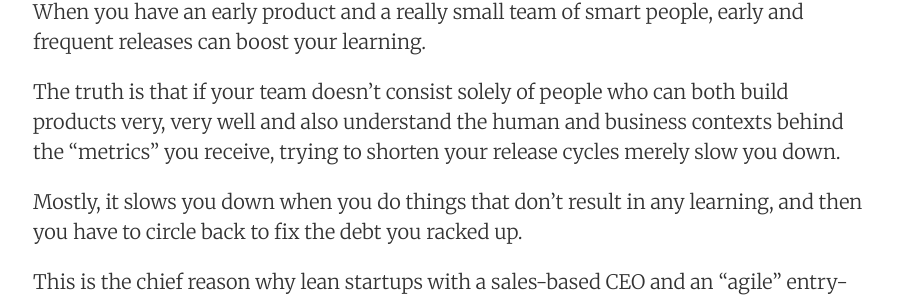
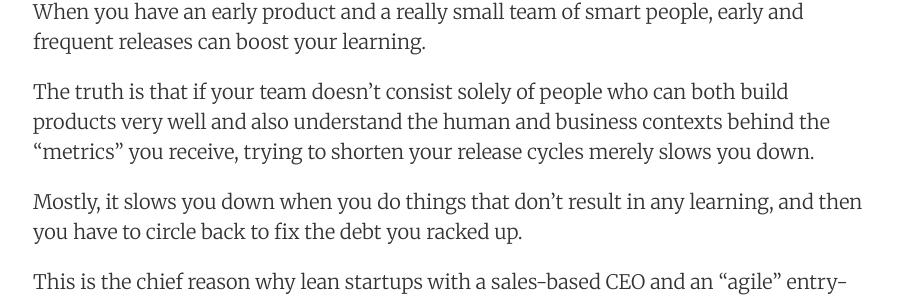
Before and after one commit to andrictham/personal-site-pixyll, a Jekyll site: the page built from _posts/2016-02-26-the-lean-fallacy.md, in a window 1280 px wide. Shown: the part 730-1030 px from the top of the page, without its empty margins (187-1091 px from the left). Built offline with Jekyll 4.4.1, drawn with Linux system fonts in a browser that asks for light colours; nearby versions of some CDN libraries.

Commit message:
Updated The Lean Fallacy

```diff
--- a/_posts/2016-02-26-the-lean-fallacy.md
+++ b/_posts/2016-02-26-the-lean-fallacy.md
@@ -13,7 +13,7 @@ While shortening the feedback loop, in an ideal world, helps combat scope creep
 
 I think it’s wise to think a little deeper. Not simply adopting the latest way of doing things, but understanding why. The *why* behind the Lean movement is one of learning. When you have an early product and a really small team of smart people, early and frequent releases can boost your learning.
 
-The truth is that if your team doesn’t consist solely of people who can both build products very, very well and also understand the human and business contexts behind the “metrics” you receive, trying to shorten your release cycles merely slow you down.
+The truth is that if your team doesn’t consist solely of people who can both build products very well and also understand the human and business contexts behind the “metrics” you receive, trying to shorten your release cycles merely slows you down.
 
 Mostly, it slows you down when you do things that don't result in any learning, and then you have to circle back to fix the debt you racked up.
 
```
